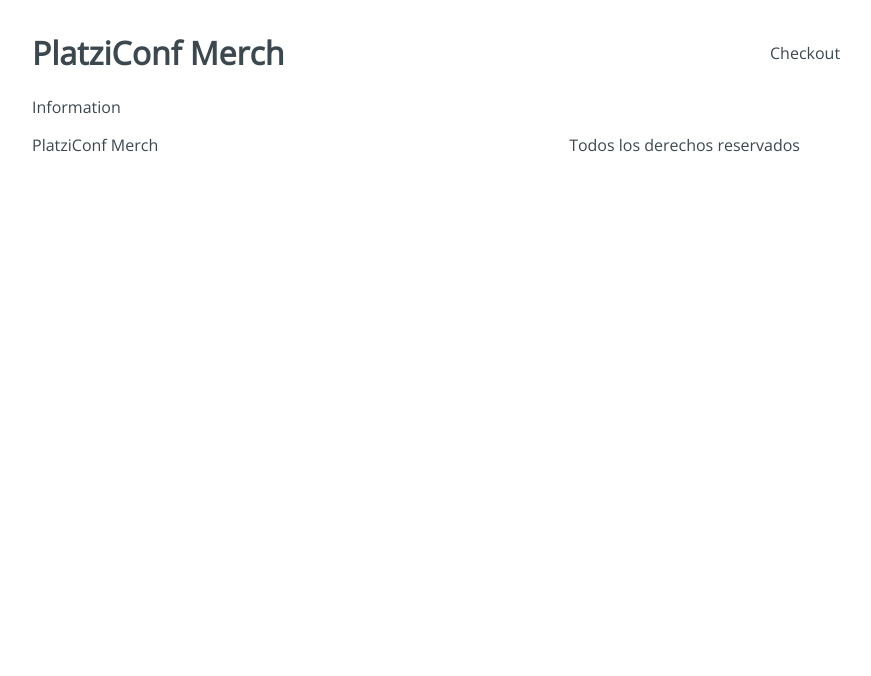
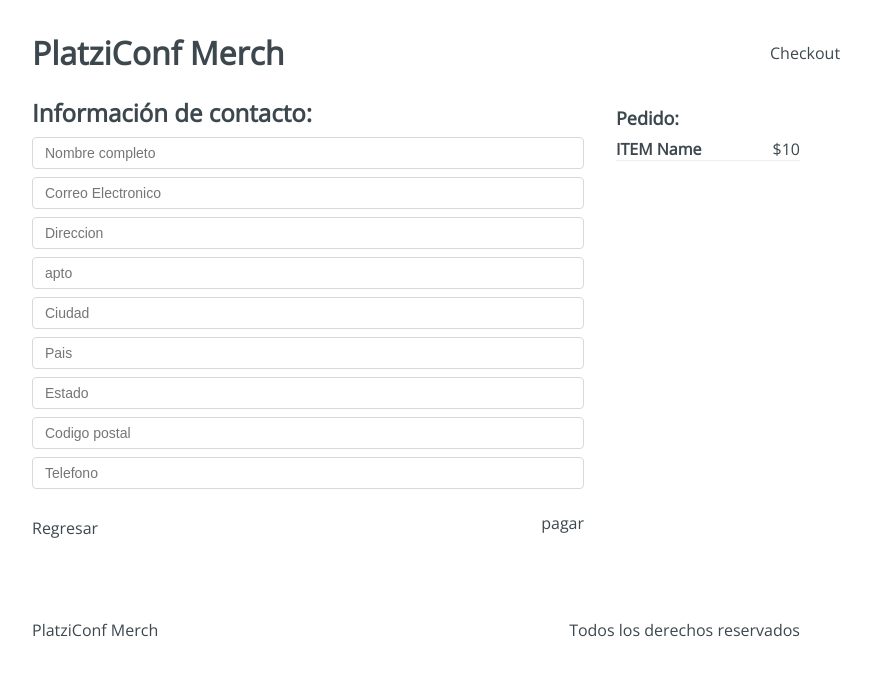
Before and after one commit to Jsebas1198/Project-ConfMerch, a React app: page /checkout/information in a window 1280 px wide. Shown: the top 676 px of the page, without its empty margins (224-1095 px from the left). Built offline with nearby package versions, Linux system fonts and the light colour scheme.

Commit message:
finish the UI of checkout, information, payment and success

```diff
--- a/src/containers/Checkout.jsx
+++ b/src/containers/Checkout.jsx
@@ -3,7 +3,24 @@
 
 const Checkout = () => {
   return (
-    <div>Checkout</div>
+    <div className="Checkout">
+        <div className="Checkout-content">
+            <h3>Lista de pedidos:</h3>
+            <div className="Checkout-item">
+                <div className="Checkout-element">
+                  <h4>Item name</h4>
+                  <span>$12</span>
+                </div>
+                <button type='button'>Eliminar</button>
+            </div>
+
+        </div>
+
+        <div className="Checkout-sidebar">
+          <h3>Precio total: $1231</h3>
+          <button type='button'> Continuar pedido</button>
+        </div>
+    </div>
   )
 }
 
--- a/src/containers/Information.jsx
+++ b/src/containers/Information.jsx
@@ -3,7 +3,39 @@
 
 const Information = () => {
   return (
-    <div>Information</div>
+    <div className="Information">
+      <div className="Information-content">
+        <div className="Information-head">
+          <h2>Información de contacto:</h2>
+        </div>
+        <div className="Information-form">
+          <form action="">
+            <input type="text" placeholder="Nombre completo" name="name" />
+            <input type="text" placeholder="Correo Electronico" name="email" />
+            <input type="text" placeholder="Direccion" name="addres" />
+            <input type="text" placeholder="apto" name="apto" />
+            <input type="text" placeholder="Ciudad" name="city" />
+            <input type="text" placeholder="Pais" name="country" />
+            <input type="text" placeholder="Estado" name="state" />
+            <input type="text" placeholder="Codigo postal" name="cp" />
+            <input type="text" placeholder="Telefono" name="phone" />
+          </form>
+        </div>
+        <div className="Information-buttons">
+          <div className="Information-back">Regresar</div>
+          <div className="Information-next">pagar</div>
+        </div>
+      </div>
+      <div className="Information-sidebar">
+        <h3>Pedido:</h3>
+        <div className="Information-item">
+          <div className="Information-element">
+            <h4>ITEM Name</h4>
+            <span>$10</span>
+          </div>
+        </div>
+      </div>
+    </div>
   )
 }
 
--- a/src/containers/Payment.jsx
+++ b/src/containers/Payment.jsx
@@ -3,7 +3,14 @@
 
 const Payment = () => {
   return (
-    <div>Payment</div>
+    <div className="Payment">
+      <div className="Payment-content">
+          <h3>Resumen del pedido:</h3>
+          <div className="Payment-button">
+            Boton de pago con Paypal
+            </div>
+        </div>
+  </div>
   )
 }
 
--- a/src/containers/Success .jsx
+++ b/src/containers/Success .jsx
@@ -3,7 +3,15 @@
 
 const Success  = () => {
   return (
-    <div>Success </div>
+    <div className="Success">
+      <div className="Success-content">
+        <h2>Juan, Gracias por tu compra</h2>
+        <span>Tu pedido lelgara en 3 dias a tu direccion:</span>
+        <div className="Success-map">
+          Google Maps
+        </div>
+      </div>
+    </div>
   )
 }
 
```
